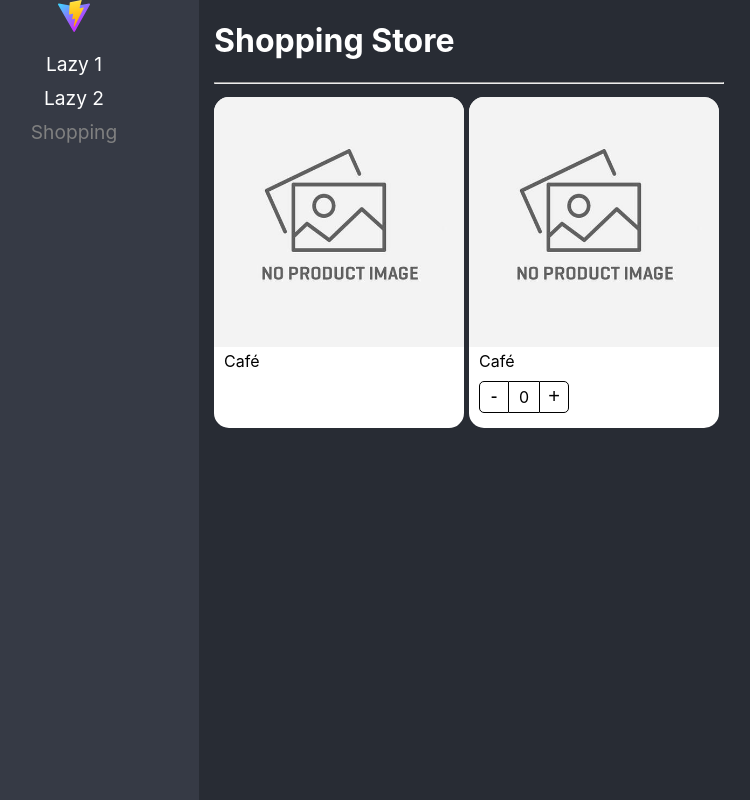
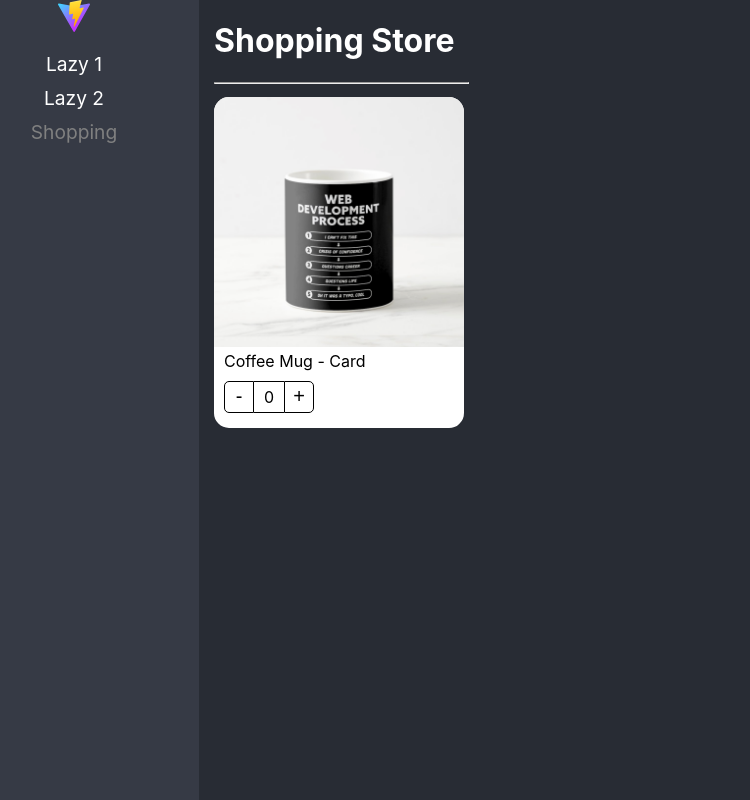
Before and after one commit to Axely7/react-adv, a React (Vite) app: page /shopping in a window 1280 px wide. Shown: the whole page, without its empty margins (51-801 px from the left). Built offline with nearby package versions, Linux system fonts and the light colour scheme.

Commit message:
Compound component pattern useContext

```diff
--- /dev/null
+++ b/src/02-component-patterns/components/ProductButtons.tsx
@@ -0,0 +1,19 @@
+import { useContext } from "react";
+import { ProductContext } from "./ProductCard";
+import styles from "../styles/styles.module.css";
+
+export const ProductButtons = () => {
+  const { counter, increaseBy } = useContext(ProductContext);
+
+  return (
+    <div className={styles.buttonsContainer}>
+      <button className={styles.buttonMinus} onClick={() => increaseBy(-1)}>
+        -
+      </button>
+      <div className={styles.countLabel}>{counter}</div>
+      <button className={styles.buttonAdd} onClick={() => increaseBy(1)}>
+        +
+      </button>
+    </div>
+  );
+};
--- a/src/02-component-patterns/components/ProductCard.tsx
+++ b/src/02-component-patterns/components/ProductCard.tsx
@@ -1,70 +1,34 @@
 import styles from "../styles/styles.module.css";
-import noImage from "../assets/no-image.jpg";
 import { useProduct } from "../hooks/useProduct";
-import { ReactElement } from "react";
+import { createContext, ReactElement, useContext } from "react";
+import {
+  ProductCardProps,
+  ProductContextProps,
+} from "../interfaces/interfaces";
 
-interface Props {
-  product: Product;
-  children?: ReactElement | ReactElement[];
-}
+export const ProductContext = createContext({} as ProductContextProps);
 
-interface Product {
-  id: string;
-  title: string;
-  img?: string;
-}
+const { Provider } = ProductContext;
 
-interface ProductButtonsProps {
-  increaseBy: (value: number) => void;
-  counter: number;
-}
-
-export const ProductImage = ({ img = "" }) => {
-  return (
-    <img
-      className={styles.productImg}
-      src={img ? img : noImage}
-      alt="Product Image"
-    />
-  );
-};
-
-export const ProductButtons = ({
-  counter,
-  increaseBy,
-}: ProductButtonsProps) => {
-  return (
-    <div className={styles.buttonsContainer}>
-      <button className={styles.buttonMinus} onClick={() => increaseBy(-1)}>
-        -
-      </button>
-      <div className={styles.countLabel}>{counter}</div>
-      <button className={styles.buttonAdd} onClick={() => increaseBy(1)}>
-        +
-      </button>
-    </div>
-  );
-};
-
-export const ProductTitle = ({ title }: { title: string }) => {
-  return <span className={styles.productDescription}>{title}</span>;
-};
-
-export const ProductCard = ({ children, product }: Props) => {
+export const ProductCard = ({ children, product }: ProductCardProps) => {
   const { counter, increaseBy } = useProduct();
 
   return (
-    <div className={styles.productCard}>
-      {/* <ProductImage img={product.img} />
+    <Provider
+      value={{
+        counter,
+        increaseBy,
+        product,
+      }}
+    >
+      <div className={styles.productCard}>
+        {/* <ProductImage img={product.img} />
 
       <ProductTitle title={product.title} />
 
       <ProductButtons counter={counter} increaseBy={increaseBy} /> */}
-      {children}
-    </div>
+        {children}
+      </div>
+    </Provider>
   );
 };
-
-ProductCard.Title = ProductTitle;
-ProductCard.Image = ProductImage;
-ProductCard.Buttons = ProductButtons;
--- /dev/null
+++ b/src/02-component-patterns/components/ProductImage.tsx
@@ -0,0 +1,22 @@
+import React, { useContext } from "react";
+import { ProductContext } from "./ProductCard";
+import noImage from "../assets/no-image.jpg";
+import styles from "../styles/styles.module.css";
+
+export const ProductImage = ({ img = "" }) => {
+  const { product } = useContext(ProductContext);
+
+  let imgToShow: string;
+
+  if (img) {
+    imgToShow = img;
+  } else if (product.img) {
+    imgToShow = product.img;
+  } else {
+    imgToShow = noImage;
+  }
+
+  return (
+    <img className={styles.productImg} src={imgToShow} alt="Product Image" />
+  );
+};
--- /dev/null
+++ b/src/02-component-patterns/components/ProductTitle.tsx
@@ -0,0 +1,17 @@
+import { useContext } from "react";
+import { ProductContext } from "./ProductCard";
+import styles from "../styles/styles.module.css";
+
+export const ProductTitle = ({ title }: { title?: string }) => {
+  const { product } = useContext(ProductContext);
+
+  let titleToShow: string;
+
+  if (title) {
+    titleToShow = title;
+  } else {
+    titleToShow = product.title;
+  }
+
+  return <span className={styles.productDescription}>{titleToShow}</span>;
+};
--- /dev/null
+++ b/src/02-component-patterns/components/index.ts
@@ -0,0 +1,4 @@
+export { ProductButtons } from './ProductButtons';
+export { ProductImage } from './ProductImage';
+export { ProductTitle } from './ProductTitle';
+export { ProductCard } from './ProductCard';
--- /dev/null
+++ b/src/02-component-patterns/interfaces/interfaces.ts
@@ -0,0 +1,18 @@
+import { ReactElement } from "react";
+
+export interface ProductCardProps {
+    product: Product;
+    children?: ReactElement | ReactElement[];
+}
+
+export interface Product {
+    id: string;
+    title: string;
+    img?: string;
+  }
+
+export interface ProductContextProps {
+    counter: number;
+    increaseBy: (value: number) => void;
+    product: Product;
+}
--- a/src/02-component-patterns/pages/ShoppingPage.tsx
+++ b/src/02-component-patterns/pages/ShoppingPage.tsx
@@ -4,7 +4,7 @@ import {
   ProductCard,
   ProductImage,
   ProductTitle,
-} from "../components/ProductCard";
+} from "../components";
 
 const product = {
   id: "1",
@@ -18,19 +18,15 @@ export const ShoppingPage = () => {
       <h1>Shopping Store</h1>
       <hr />
       <div style={{ display: "flex", flexDirection: "row", flexWrap: "wrap" }}>
-        <ProductCard product={product}>
+        {/* <ProductCard product={product}>
           <ProductCard.Image />
           <ProductCard.Title title="Café" />
-        </ProductCard>
+          <ProductButtons />
+        </ProductCard> */}
         <ProductCard product={product}>
           <ProductImage />
-          <ProductTitle title="Café" />
-          <ProductButtons
-            increaseBy={function (value: number): void {
-              throw new Error("Function not implemented.");
-            }}
-            counter={0}
-          />
+          <ProductTitle />
+          <ProductButtons />
         </ProductCard>
       </div>
     </div>
```
